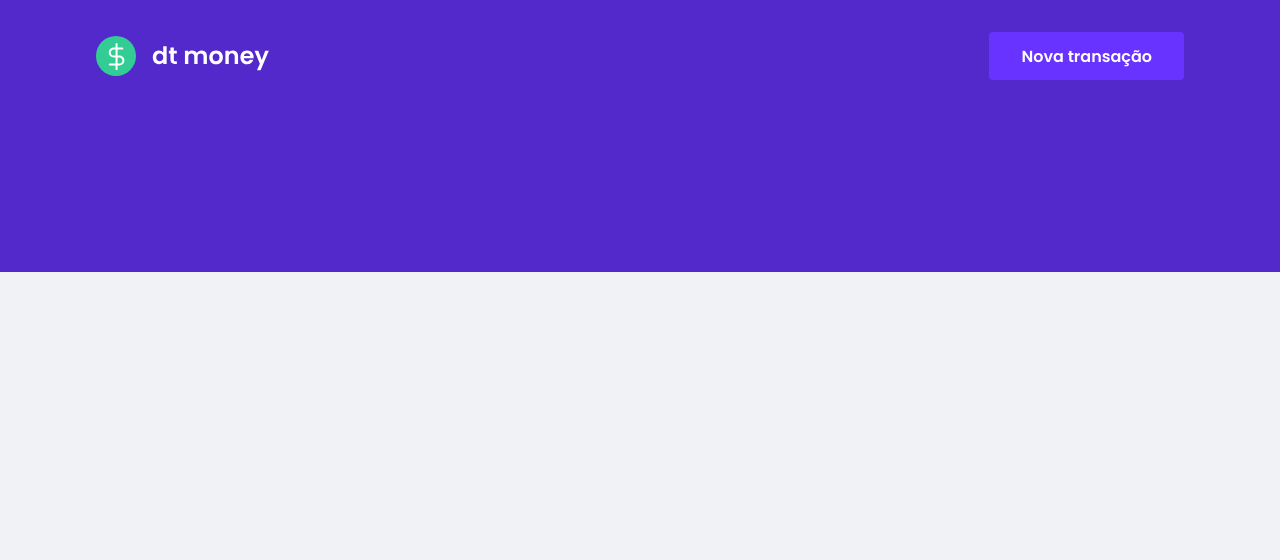
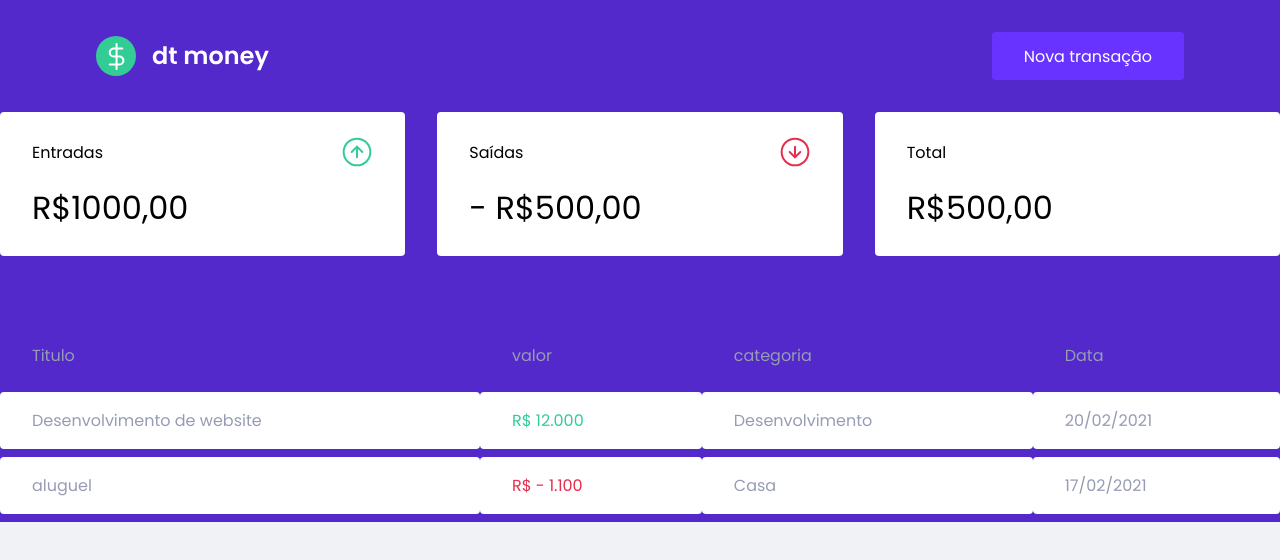
Before and after one commit to joaopedrolacerda/money-control, a React (Create React App) app: page / in a window 1280 px wide. Shown: the top 560 px of the page. Built offline with nearby package versions, Linux system fonts and the light colour scheme.

Commit message:
feat: add transaction table

```diff
--- a/public/index.html
+++ b/public/index.html
@@ -10,7 +10,7 @@
     <title>dtmoney</title>
 
     <link
-      href="https://fonts.googleapis.com/css2?family=Poppins:ital,wght@0,600;1,400&display=swap"
+      href="https://fonts.googleapis.com/css2?family=Poppins:ital,wght@0,600;500;1,400&display=swap"
       rel="stylesheet"
     />
   </head>
--- a/src/App.tsx
+++ b/src/App.tsx
@@ -1,3 +1,4 @@
+import { Dashboard } from './components/Dashboard';
 import { Header } from './components/Header';
 import { GlobalStyle } from './styles/global';
 
@@ -5,6 +6,7 @@
   return (
     <>
       <Header />
+      <Dashboard />
       <GlobalStyle />
     </>
   );
--- /dev/null
+++ b/src/components/Dashboard/index.tsx
@@ -0,0 +1,12 @@
+import { Container } from '../Header/styles';
+import { Summary } from '../summary';
+import { TransactionsTable } from '../TransactionsTable';
+
+export function Dashboard() {
+  return (
+    <Container>
+      <Summary />
+      <TransactionsTable />
+    </Container>
+  );
+}
--- /dev/null
+++ b/src/components/Dashboard/styles.ts
@@ -0,0 +1,7 @@
+import styled from 'styled-components';
+
+export const Container = styled.main`
+  max-width: 1120px;
+  margin: 0 auto;
+  padding: 2.5rem 1rem;
+`;
--- /dev/null
+++ b/src/components/TransactionsTable/index.tsx
@@ -0,0 +1,33 @@
+import { Container } from './styles';
+
+export function TransactionsTable() {
+  return (
+    <Container>
+      <table>
+        <thead>
+          <tr>
+            <th>Titulo</th>
+            <th>valor</th>
+            <th>categoria</th>
+            <th>Data</th>
+          </tr>
+        </thead>
+
+        <tbody>
+          <tr>
+            <td>Desenvolvimento de website</td>
+            <td className="deposit">R$ 12.000</td>
+            <td>Desenvolvimento</td>
+            <td>20/02/2021</td>
+          </tr>
+          <tr>
+            <td>aluguel</td>
+            <td className="withdraw">R$ - 1.100</td>
+            <td>Casa</td>
+            <td>17/02/2021</td>
+          </tr>
+        </tbody>
+      </table>
+    </Container>
+  );
+}
--- /dev/null
+++ b/src/components/TransactionsTable/styles.ts
@@ -0,0 +1,35 @@
+import styled from 'styled-components';
+
+export const Container = styled.div`
+  margin-top: 4rem;
+
+  table {
+    width: 100%;
+    border-spacing: 0 0.5rem;
+    th {
+      color: var(--text-body);
+      font-weight: 400;
+      padding: 1rem 2rem;
+      text-align: left;
+      line-height: 1.5rem;
+    }
+
+    td {
+      padding: 1rem 2rem;
+      border: 0;
+      background: var(--shape);
+      color: var(--text-body);
+      border-radius: 0.25rem;
+
+      & :first-child {
+        color: var(--text-title);
+      }
+      &.deposit {
+        color: var(--green);
+      }
+      &.withdraw {
+        color: var(--red);
+      }
+    }
+  }
+`;
--- /dev/null
+++ b/src/components/summary/index.tsx
@@ -0,0 +1,34 @@
+import incomeImg from '../../assets/income.svg';
+import outcomeImg from '../../assets/outcome.svg';
+import totalImg from '../../assets/total.svg';
+import { Container } from './styles';
+
+export function Summary() {
+  return (
+    <Container>
+      <div>
+        <header>
+          <p>Entradas</p>
+          <img src={incomeImg} alt="Entradas" />
+        </header>
+        <strong>R$1000,00</strong>
+      </div>
+
+      <div>
+        <header>
+          <p>Saídas</p>
+          <img src={outcomeImg} alt="Saídas" />
+        </header>
+        <strong>- R$500,00</strong>
+      </div>
+
+      <div>
+        <header>
+          <p>Total</p>
+          <img src={totalImg} alt="Total" />
+        </header>
+        <strong> R$500,00</strong>
+      </div>
+    </Container>
+  );
+}
--- /dev/null
+++ b/src/components/summary/styles.ts
@@ -0,0 +1,30 @@
+import styled from 'styled-components';
+
+export const Container = styled.div`
+  display: grid;
+
+  grid-template-columns: repeat(3, 1fr);
+  gap: 2rem;
+  margin-top: -10rem;
+
+  div {
+    background: var(--shape);
+    padding: 1.5rem 2rem;
+    border-radius: 0.25rem;
+    color: var(-text-title);
+
+    header {
+      display: flex;
+      align-items: center;
+      justify-content: space-between;
+    }
+
+    strong {
+      display: block;
+      margin-top: 1rem;
+      font-size: 2rem;
+      font-weight: 500;
+      line-height: 3rem;
+    }
+  }
+`;
--- a/src/styles/global.ts
+++ b/src/styles/global.ts
@@ -5,14 +5,15 @@
     --background: #f0f2f5;
     --red: #E52E4D;
     --blue: #5429CC;
-
+    --green: #33cc95;
     --blue-light: #6933FF;
 
     --text-tittle: #363F5F;
     --text-body: #969CB3;
 
     --background: #F0F2F5;
-    --shape: #FFFFF;
+
+    --shape: #FFFF;
   }
   * {
     margin: 0;
@@ -32,7 +33,7 @@
   }
   body {
     background: var(--background);
-    -webkit-font-smoothing: antialiased:
+    -webkit-font-smoothing: antialiased;
   }
   body,input, textarea, button {
     font-family: 'Poppins', sans-serif;
```
